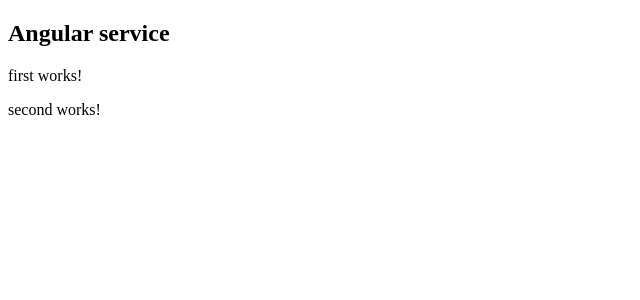
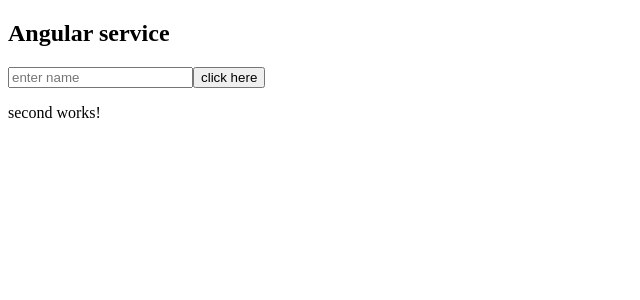
Before and after one commit to Pi-hils/Angular_basic, an Angular app in the folder angular-service/: page / in a window 1280 px wide. Shown: the top 300 px of the page, without its empty margins (0-640 px from the left). Built offline with nearby package versions, Linux system fonts and the light colour scheme.

Commit message:
first component, first create a class, import to first.ts page, write code, then in html write more code

```diff
--- a/angular-service/src/app/custom.service.ts
+++ b/angular-service/src/app/custom.service.ts
@@ -1,5 +1,5 @@
 export class MyCustomService{
-  sayHllo(name:string){
-    return "Welcom to Custom Service without DI "+name
+  sayHello(name:string){
+    return "Welcome to Custom Service without DI "+name
   }
 }
--- a/angular-service/src/app/first/first.component.html
+++ b/angular-service/src/app/first/first.component.html
@@ -1 +1,6 @@
-<p>first works!</p>
+<div>
+  <input type="text" placeholder="enter name" #nameRef />
+  <input type="button" value="click here"
+  (click)="passName(nameRef)"/> <br>
+  {{msg}}
+</div>
--- a/angular-service/src/app/first/first.component.ts
+++ b/angular-service/src/app/first/first.component.ts
@@ -1,4 +1,5 @@
 import { Component, OnInit } from '@angular/core';
+import { MyCustomService } from '../custom.service';
 
 @Component({
   selector: 'app-first',
@@ -6,10 +7,14 @@
   styleUrls: ['./first.component.css']
 })
 export class FirstComponent implements OnInit {
-
+  msg:string="";
   constructor() { }
 
   ngOnInit(): void {
   }
+  passName(name:any){
+    let ser = new MyCustomService();
+    this.msg = ser.sayHello(name.value)
+  }
 
 }
```
